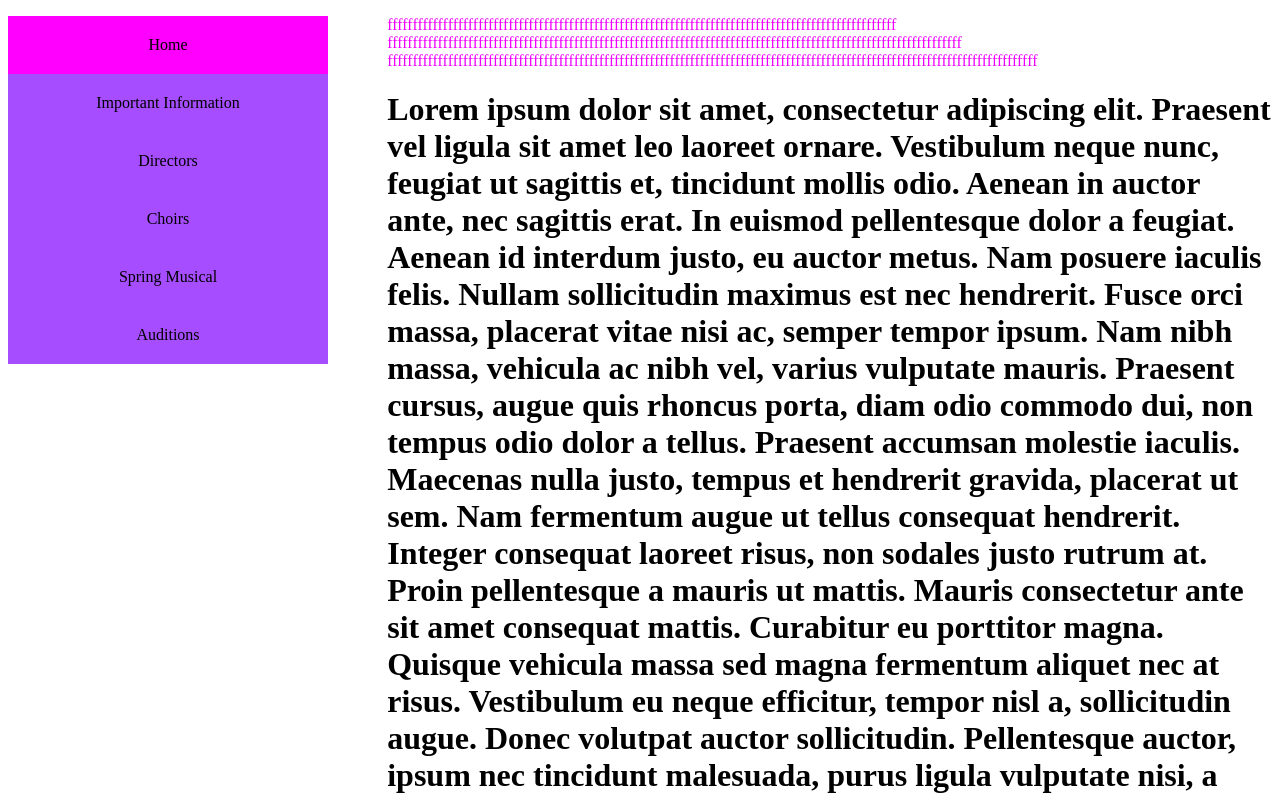
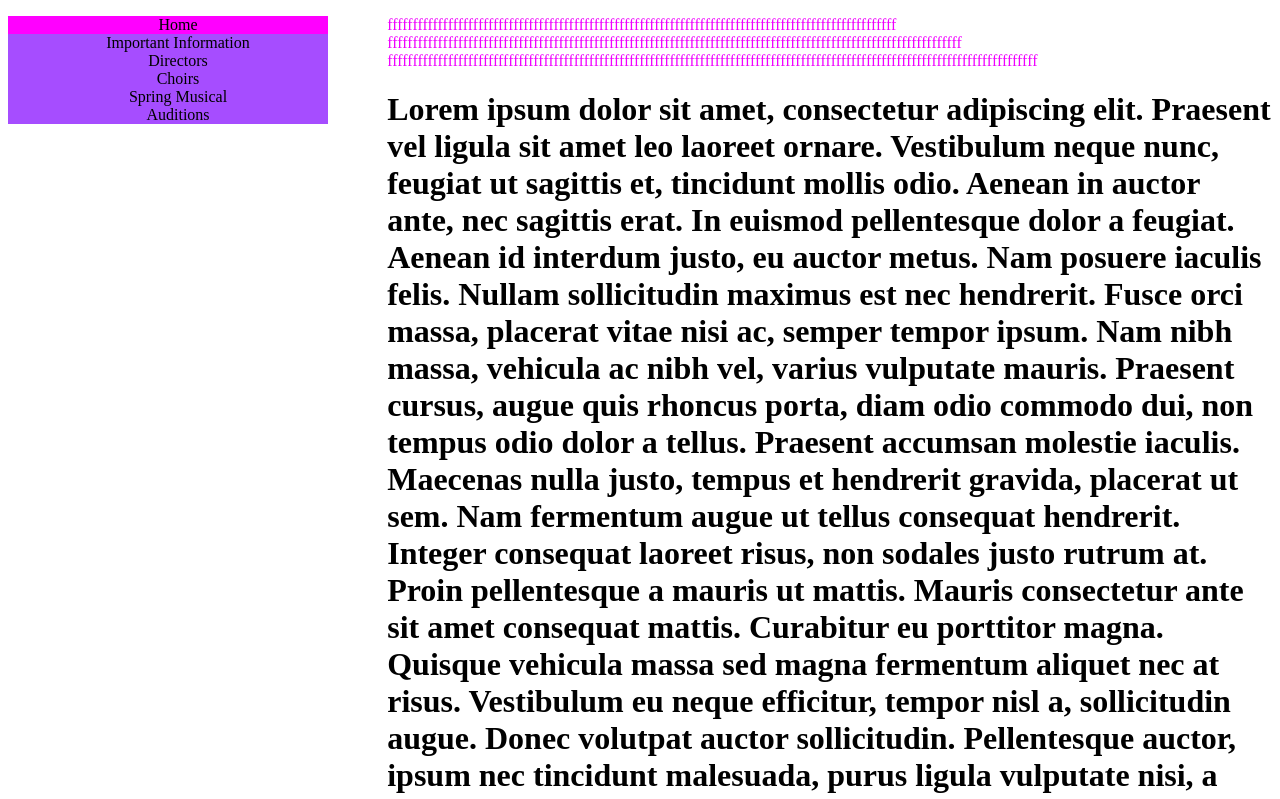
Before and after one commit to ReedBrzezinski/AWestChoirWebsite, a plain HTML site: page index.html in a window 1280 px wide. Shown: the top 799 px of the page. Drawn offline with Linux system fonts and the light colour scheme.

Commit message:
Update style.css

```diff
--- a/style.css
+++ b/style.css
@@ -22,7 +22,7 @@ li a {
   display: block;
   background-color: #a64dff;
   text-align: center;
-  padding: 20px 30px 20px 30px;
+  padding-left: 20px;
 }
 
 li a:hover:not(.active) {
```
